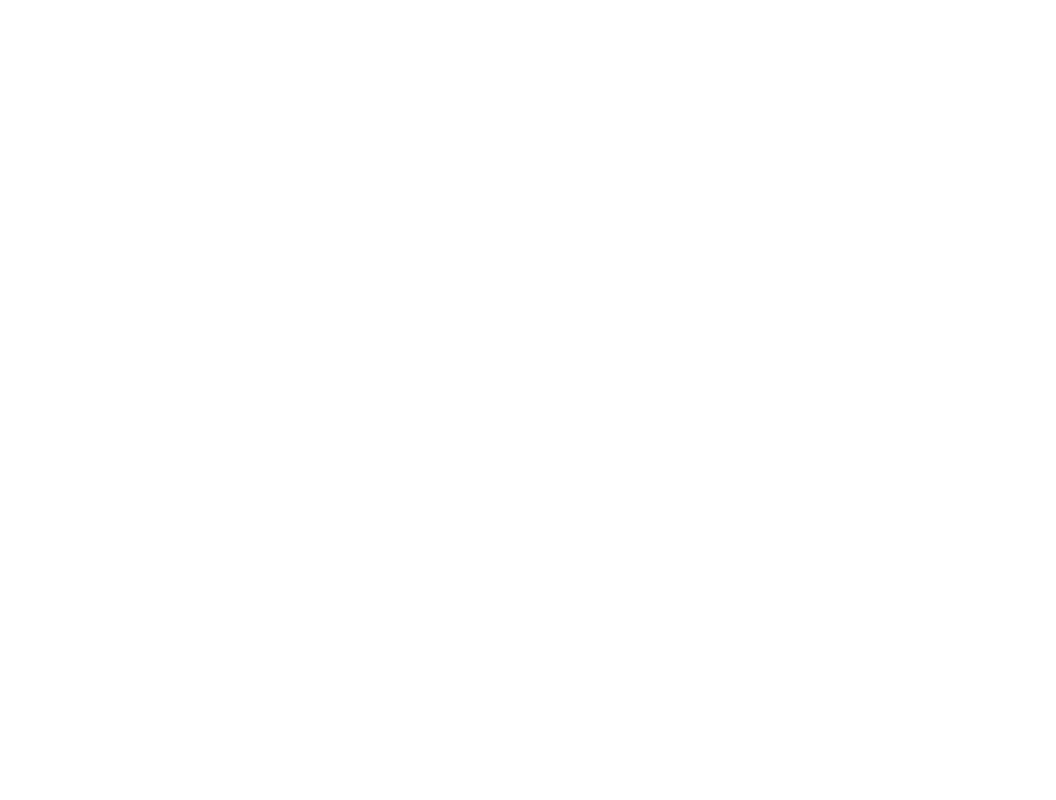
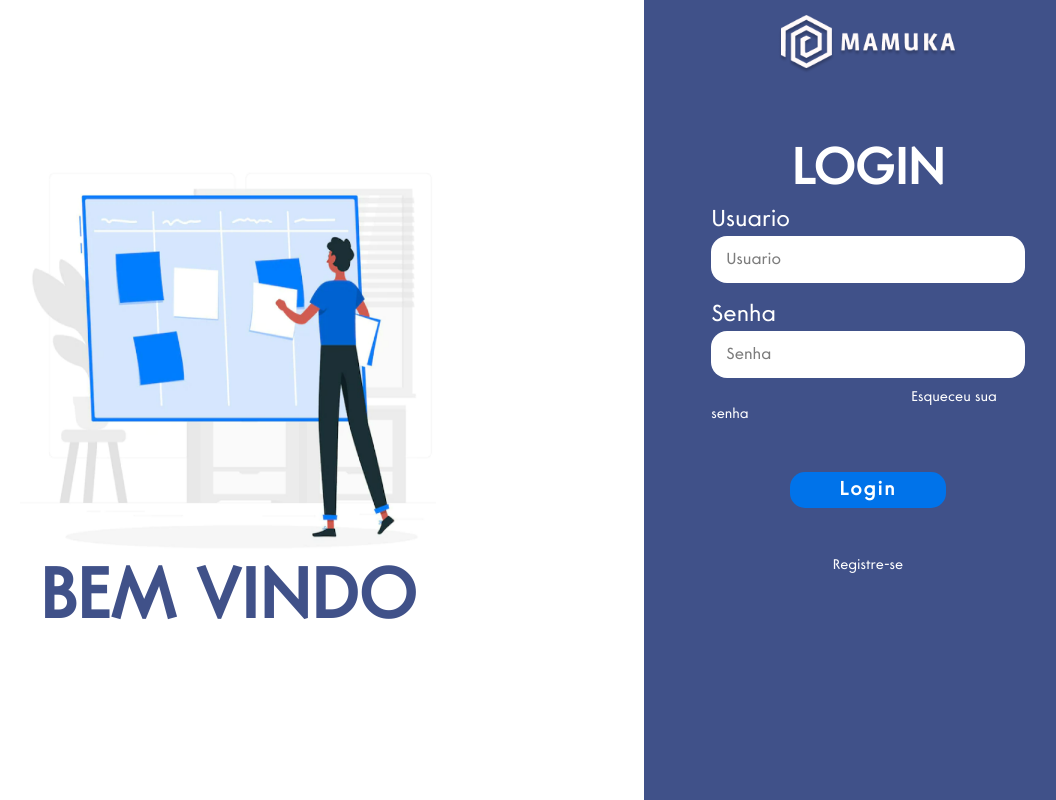
Before and after one commit to MamukaSenai/React-Mamuka, a React (Vite) app: page /administradorLogin in a window 1280 px wide. Before the commit this address had no page. Shown: the whole page, without its empty margins (188-1244 px from the left). Built offline with nearby package versions, Linux system fonts and the light colour scheme.

Commit message:
atualização no nome da function e o Route

```diff
--- a/src/main.tsx
+++ b/src/main.tsx
@@ -3,7 +3,7 @@ import ReactDOM from 'react-dom/client'
 import { BrowserRouter, Route, Routes } from 'react-router-dom'
 
 import './index.css'
-import Login from './pages/Administrador/Login'
+import AdministradorLogin from './pages/Administrador/Login'
 
 
 
@@ -15,7 +15,7 @@ ReactDOM.createRoot(document.getElementById('root')!).render(
 
 
                   <Routes>
-                        <Route path='/' element={<Login />} />
+                        <Route path='administradorLogin' element={<AdministradorLogin />} />
 
                   </Routes>
 
--- a/src/pages/Administrador/Login/index.tsx
+++ b/src/pages/Administrador/Login/index.tsx
@@ -13,7 +13,7 @@ import mamuca from "../src/assets/Logo.png"
 
 
 
-function Login() {
+function AdministradorLogin() {
     return (
 
         <>
@@ -62,4 +62,4 @@ function Login() {
 }
 
 
-export default Login;
+export default AdministradorLogin;
```
